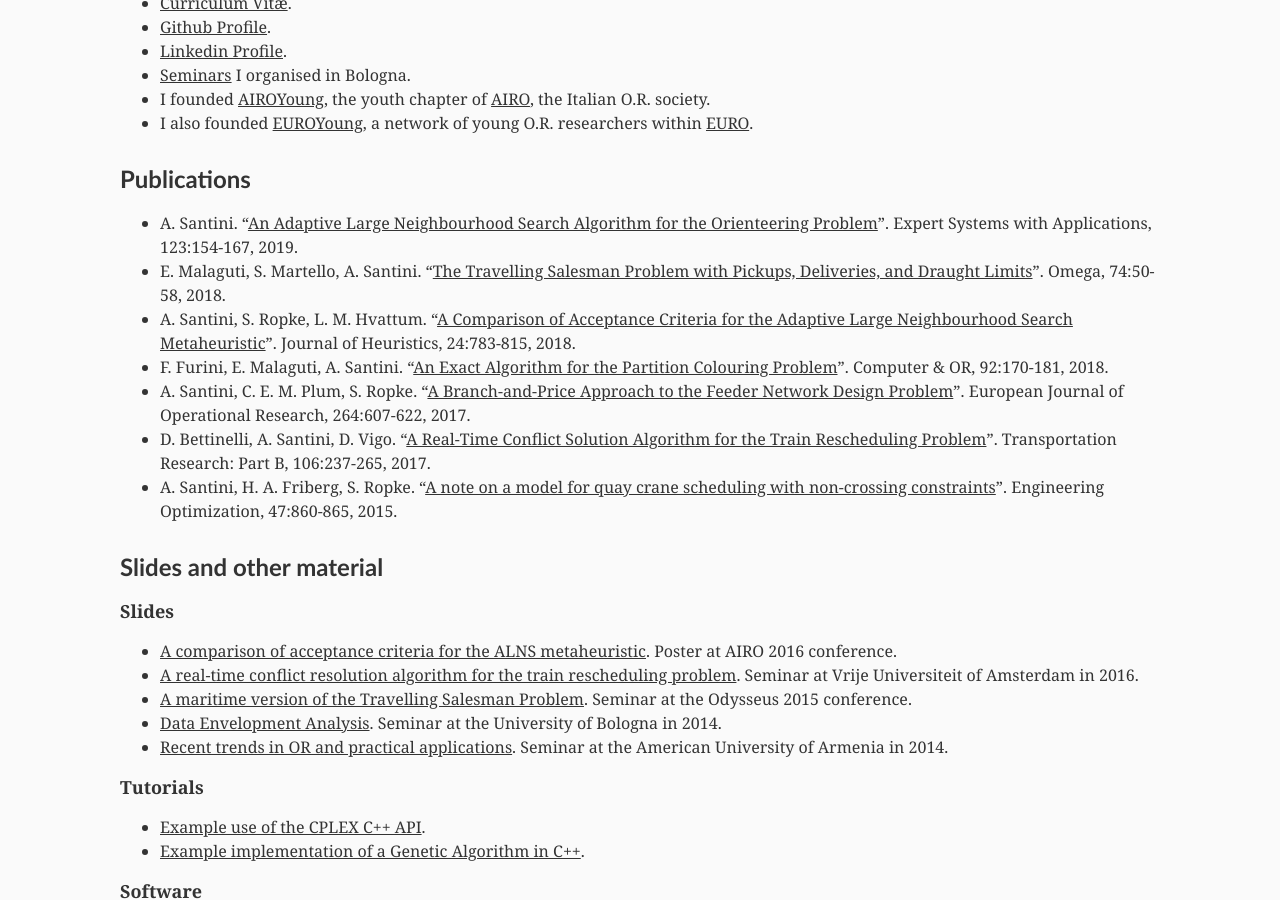
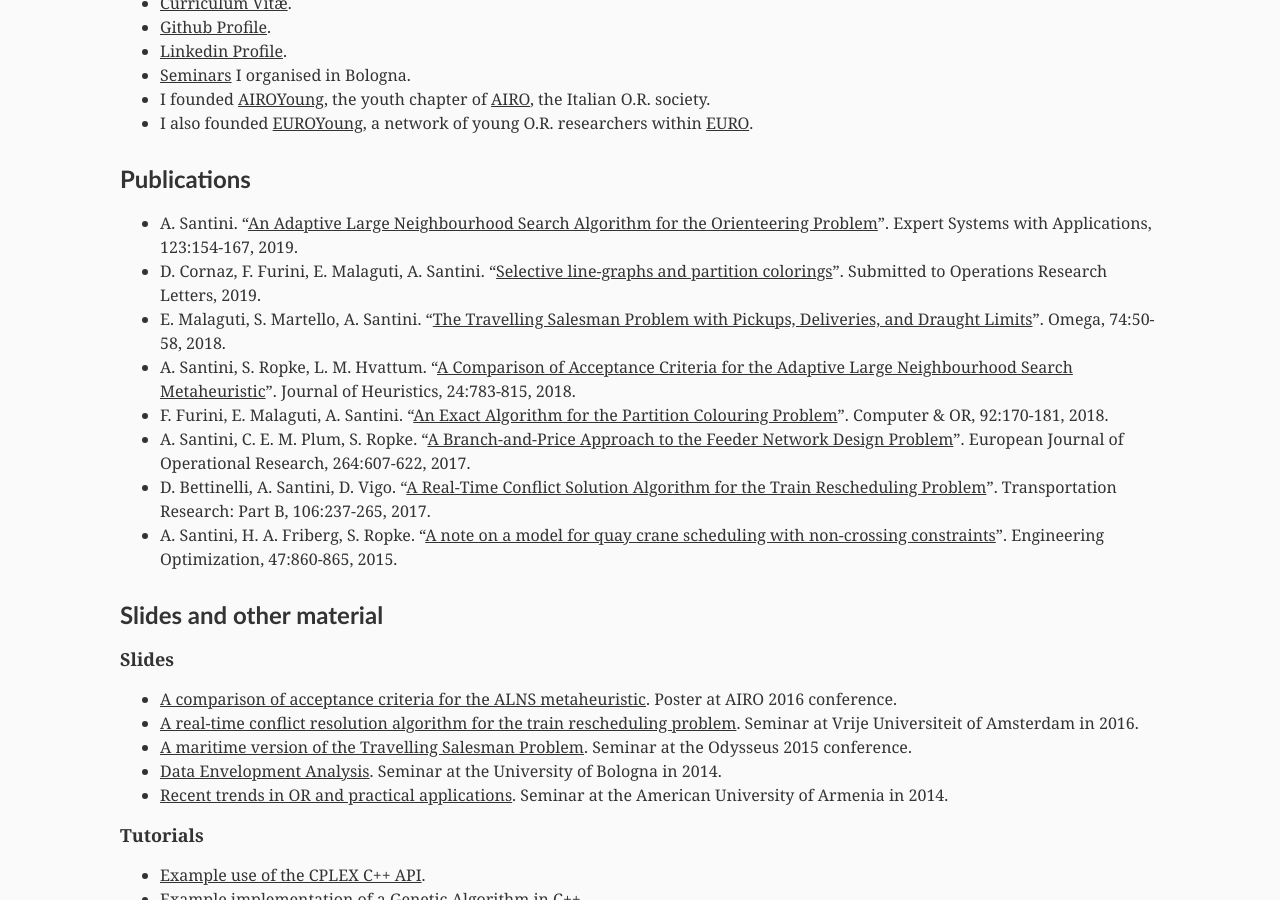
Before and after one commit to alberto-santini/alberto-santini.github.io, a Jekyll site: the page built from index.html, in a window 1280 px wide and 900 px high, scrolled down 333 px. Built offline with Jekyll 4.4.1, drawn with Linux system fonts in a browser that asks for light colours.

Commit message:
Added new paper

```diff
--- a/_posts/2016-01-01-main.html
+++ b/_posts/2016-01-01-main.html
@@ -25,6 +25,11 @@
       A. Santini.
       &ldquo;<a href="files/papers/santini-2019.pdf" title="An Adaptive Large Neighbourhood Search Algorithm for the Orienteering Problem">An Adaptive Large Neighbourhood Search Algorithm for the Orienteering Problem</a>&rdquo;.
       Expert Systems with Applications, 123:154-167, 2019.
+    </li>
+    <li>
+      D. Cornaz, F. Furini, E. Malaguti, A. Santini.
+      &ldquo;<a href="files/papers/cornaz-furini-malaguti-santini-2019.pdf" title="Selective line-graphs and partition colorings">Selective line-graphs and partition colorings</a>&rdquo;.
+      Submitted to Operations Research Letters, 2019.
     </li>
     <li>
       E. Malaguti, S. Martello, A. Santini.
```
Also changed, not shown: 2 other files.
